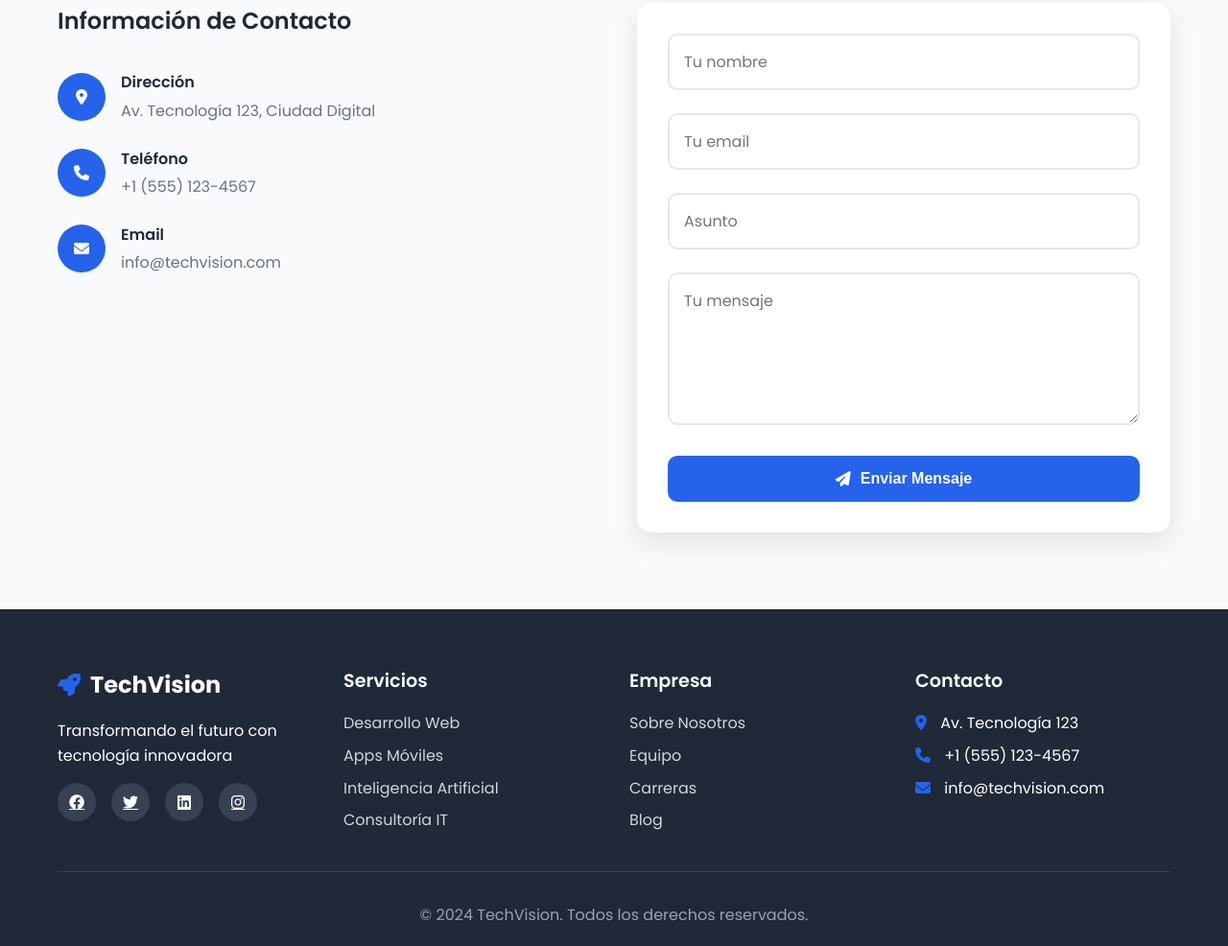
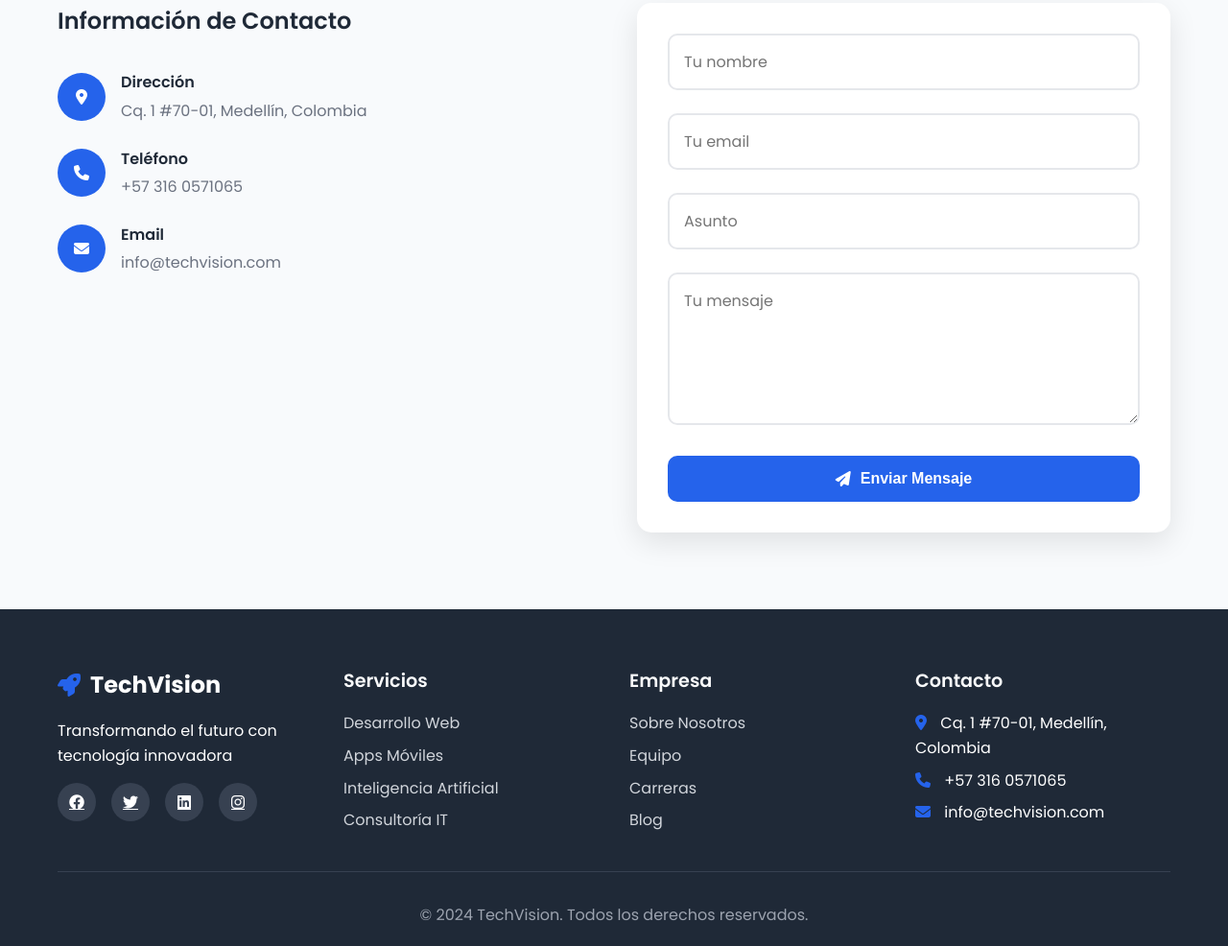
Before and after one commit to JFCN5826/TallerPPE_1, a plain HTML site: page index.html in a window 1280 px wide. Shown: the part 3531-4517 px from the top of the page at 96% size. Drawn offline with Linux system fonts and the light colour scheme.

Commit message:
Change of addres

```diff
--- a/index.html
+++ b/index.html
@@ -226,14 +226,14 @@
                         <i class="fas fa-map-marker-alt"></i>
                         <div>
                             <h4 data-translate="contact.info.address">Dirección</h4>
-                            <p data-translate="contact.info.address.value">Av. Tecnología 123, Ciudad Digital</p>
+                            <p data-translate="contact.info.address.value">Cq. 1 #70-01, Medellín, Colombia</p>
                         </div>
                     </div>
                     <div class="contact-item">
                         <i class="fas fa-phone"></i>
                         <div>
                             <h4 data-translate="contact.info.phone">Teléfono</h4>
-                            <p data-translate="contact.info.phone.value">+1 (555) 123-4567</p>
+                            <p data-translate="contact.info.phone.value">+57 316 0571065</p>
                         </div>
                     </div>
                     <div class="contact-item">
@@ -304,8 +304,8 @@
                 <div class="footer-section">
                     <h3 data-translate="footer.contact">Contacto</h3>
                     <ul>
-                        <li><i class="fas fa-map-marker-alt"></i> <span data-translate="footer.contact.address">Av. Tecnología 123</span></li>
-                        <li><i class="fas fa-phone"></i> <span data-translate="footer.contact.phone">+1 (555) 123-4567</span></li>
+                        <li><i class="fas fa-map-marker-alt"></i> <span data-translate="footer.contact.address">Cq. 1 #70-01, Medellín, Colombia</span></li>
+                        <li><i class="fas fa-phone"></i> <span data-translate="footer.contact.phone">+57 316 0571065</span></li>
                         <li><i class="fas fa-envelope"></i> <span data-translate="footer.contact.email">info@techvision.com</span></li>
                     </ul>
                 </div>
--- a/script.js
+++ b/script.js
@@ -157,7 +157,7 @@ const translations = {
         'header.subtitle': 'Transformer les idées en solutions numériques',
         'header.cta': 'Découvrir Plus',
         'slider.slide1.title': 'Développement Web',
-        'slider.slide1.description': 'Nous créons des sites web modernes et responsifs',
+        'slider.slide1.description': 'Nous créons des sites web modernes et responsives',
         'slider.slide2.title': 'Applications Mobiles',
         'slider.slide2.description': 'Solutions natives pour iOS et Android',
         'slider.slide3.title': 'Intelligence Artificielle',
```
